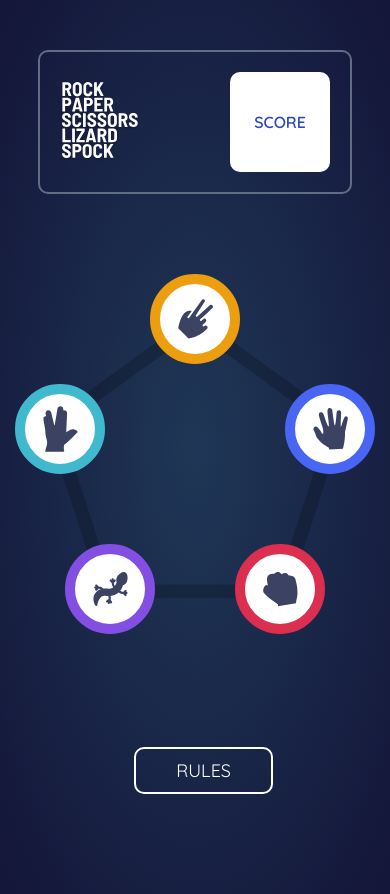
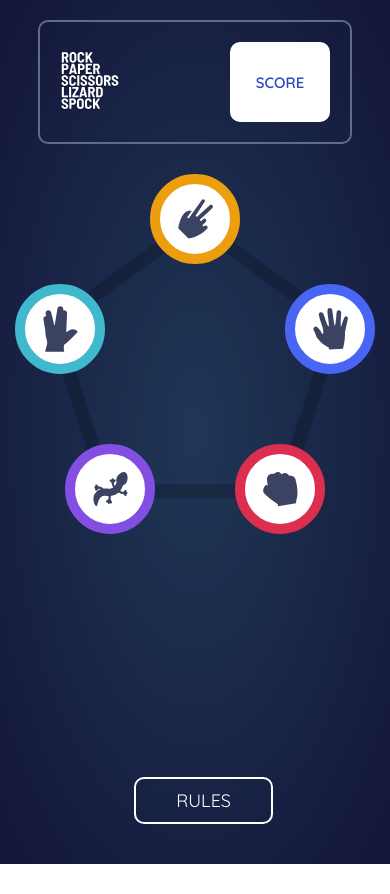
Before and after one commit to BrijenMakwana/Rock-Paper-Scissors-Lizard-Spock-game, a plain HTML site: page index.html in a window 390 px wide. After the commit the page ends 864 px from the top, so only its background shows below. Drawn offline with Linux system fonts and the light colour scheme.

Commit message:
mobile css

```diff
--- a/index.css
+++ b/index.css
@@ -103,9 +103,6 @@ body {
   border: 20px solid hsl(349, 71%, 52%);
   margin-top: 290px;
   margin-left: 240px;
-}
-
-.option-image {
 }
 
 /* after selection css */
@@ -300,20 +297,29 @@ body {
   .score-container {
     width: 270px;
     padding: 20px;
+    margin-top: 20px;
   }
   .logo {
-    width: 80px;
+    width: 60px;
   }
   .score-card {
     background-color: #fff;
     width: 100px;
-    height: 100px;
+    height: 80px;
+  }
+
+  .score-heading {
+    font-size: 15px;
+  }
+
+  #score {
+    font-size: 40px;
   }
 
   #bg-pentagon {
     width: 300px;
     height: 300px;
-    margin-top: 120px;
+    margin-top: 70px;
   }
 
   .option-container {
@@ -408,13 +414,13 @@ body {
 
   /* game result */
   #game-result-container {
-    margin-top: 60px;
+    margin-top: 25px;
     order: 2;
   }
 
   #rule-container-btn {
     right: 30%;
-    bottom: 50px;
+    bottom: 20px;
   }
 
   .rules-image {
```
